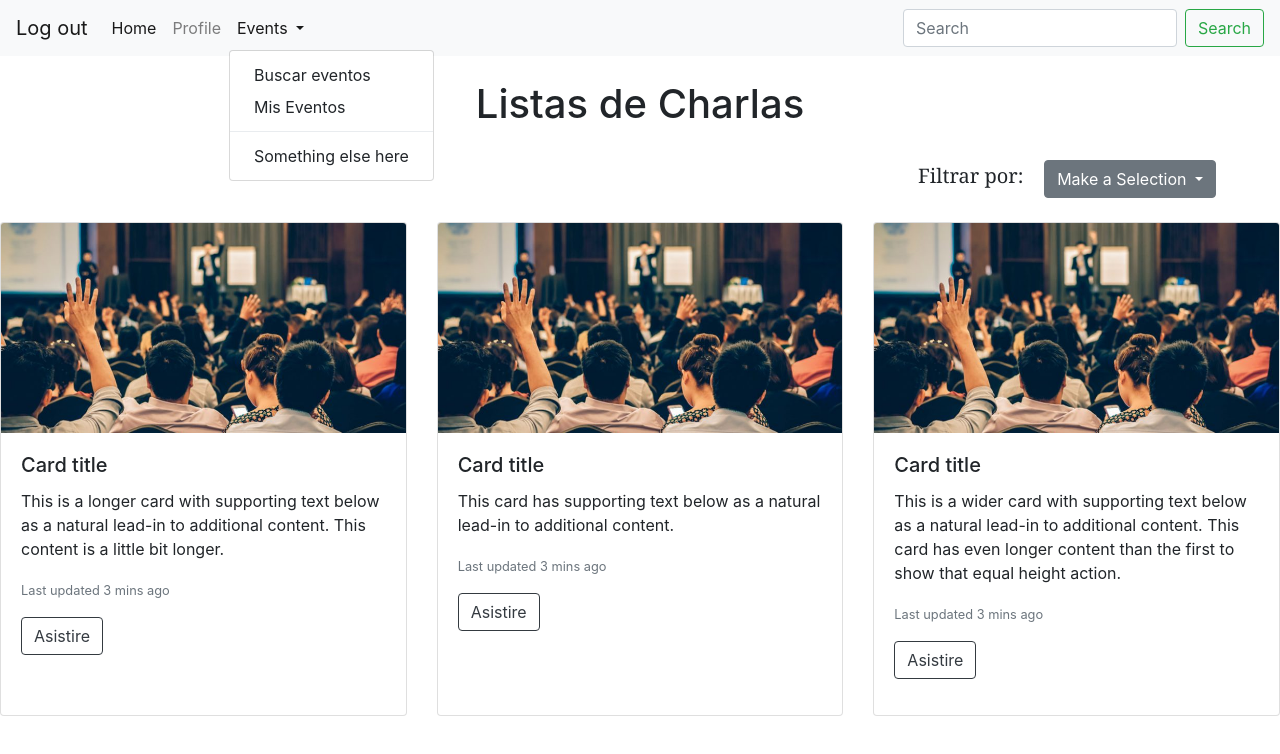
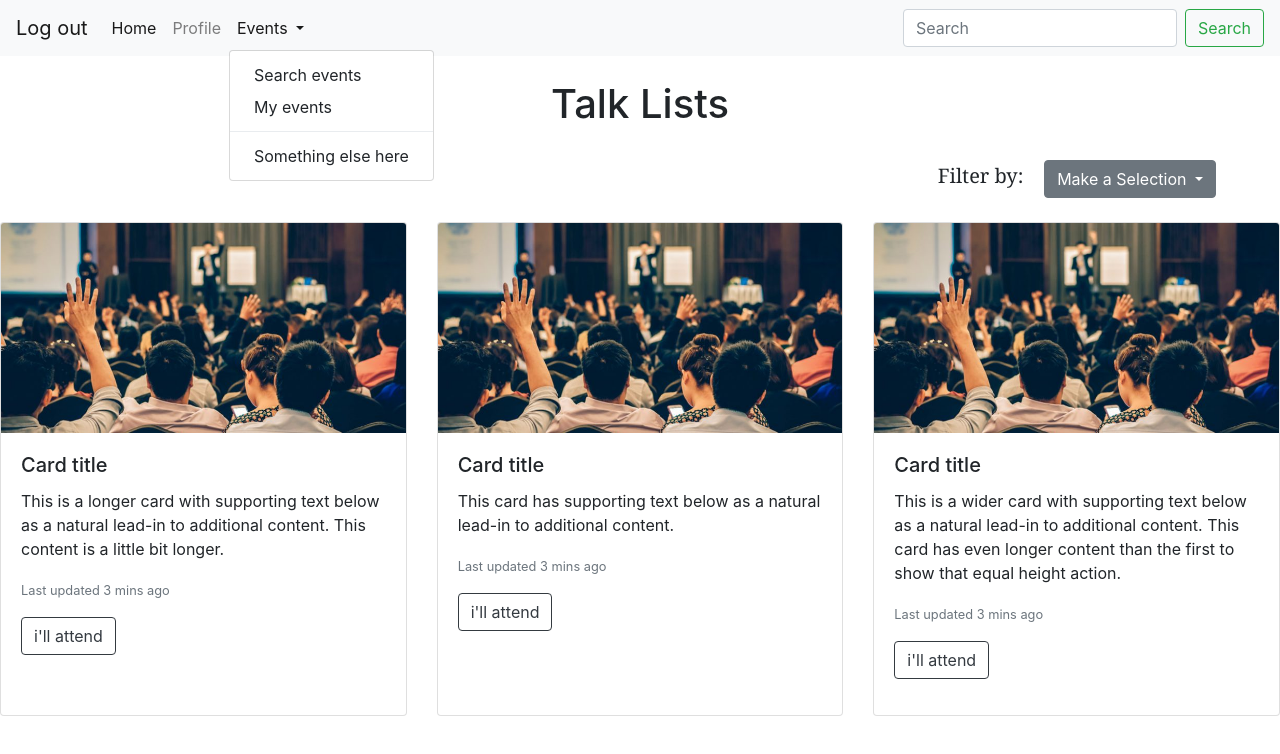
Before and after one commit to novilove/final3, an Angular app in the folder final/: page /event in a window 1280 px wide. Both pictures are taken after a click on the button "Events". Shown: the top 754 px of the page. Built offline with nearby package versions, Linux system fonts and the light colour scheme.

Commit message:
events con botones linkeados

```diff
--- a/final/src/app/component/event/event.component.html
+++ b/final/src/app/component/event/event.component.html
@@ -1,5 +1,5 @@
 <nav class="navbar navbar-expand-lg navbar-light bg-light">
-    <a class="navbar-brand" href="#">Log out</a>
+    <a class="navbar-brand" href="http://localhost:4200/login">Log out</a>
     <button class="navbar-toggler" type="button" data-toggle="collapse" data-target="#navbarSupportedContent" aria-controls="navbarSupportedContent" aria-expanded="false" aria-label="Toggle navigation">
       <span class="navbar-toggler-icon"></span>
     </button>
@@ -17,8 +17,8 @@
             Events
           </a>
           <div class="dropdown-menu" aria-labelledby="navbarDropdown">
-            <a class="dropdown-item" href="http://localhost:4200/event">Buscar eventos</a>
-            <a class="dropdown-item" href="#">Mis Eventos</a>
+            <a class="dropdown-item" href="http://localhost:4200/event">Search events</a>
+            <a class="dropdown-item" href="http://localhost:4200/usuario">My events</a>
             <div class="dropdown-divider"></div>
             <a class="dropdown-item" href="#">Something else here</a>
           </div>
@@ -32,11 +32,11 @@
 </nav>
 <br>
 <div class="divs">
-    <h1>Listas de Charlas</h1>
+    <h1>Talk Lists</h1>
 </div>
 <br>
 <div class="dropdown" id="left">
-    <font class="typohead">Filtrar por: &nbsp;&nbsp;&nbsp;</font>
+    <font class="typohead">Filter by: &nbsp;&nbsp;&nbsp;</font>
     <button class="btn btn-secondary dropdown-toggle" type="button" id="dropdownMenuButton" data-toggle="dropdown" aria-haspopup="true" aria-expanded="false">
       Make a Selection
     </button>
@@ -54,7 +54,7 @@
         <h5 class="card-title">Card title</h5>
         <p class="card-text">This is a longer card with supporting text below as a natural lead-in to additional content. This content is a little bit longer.</p>
         <p class="card-text"><small class="text-muted">Last updated 3 mins ago</small></p>
-        <p><button type="button" class="btn btn-outline-dark">Asistire</button></p>
+        <p><button type="button" class="btn btn-outline-dark">i'll attend</button></p>
       </div>
     </div>
     <div class="card">
@@ -63,7 +63,7 @@
         <h5 class="card-title">Card title</h5>
         <p class="card-text">This card has supporting text below as a natural lead-in to additional content.</p>
         <p class="card-text"><small class="text-muted">Last updated 3 mins ago</small></p>
-        <p><button type="button" class="btn btn-outline-dark">Asistire</button></p>
+        <p><button type="button" class="btn btn-outline-dark">i'll attend</button></p>
       </div>
     </div>
     <div class="card">
@@ -72,7 +72,7 @@
         <h5 class="card-title">Card title</h5>
         <p class="card-text">This is a wider card with supporting text below as a natural lead-in to additional content. This card has even longer content than the first to show that equal height action.</p>
         <p class="card-text"><small class="text-muted">Last updated 3 mins ago</small></p>
-        <p><button type="button" class="btn btn-outline-dark">Asistire</button></p>
+        <p><button type="button" class="btn btn-outline-dark">i'll attend</button></p>
       </div>
     </div>
   </div>
```
